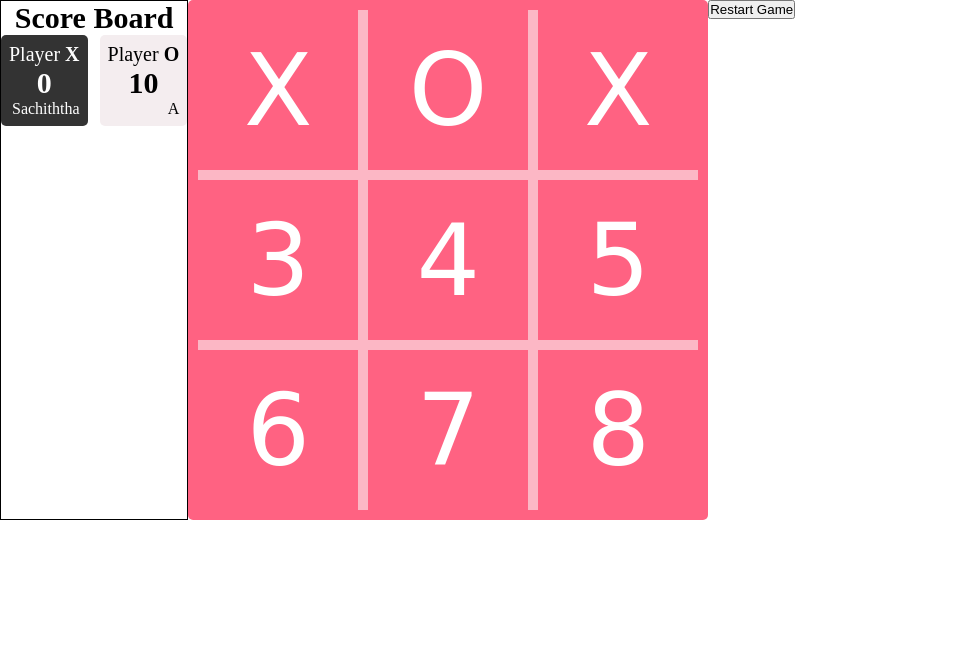
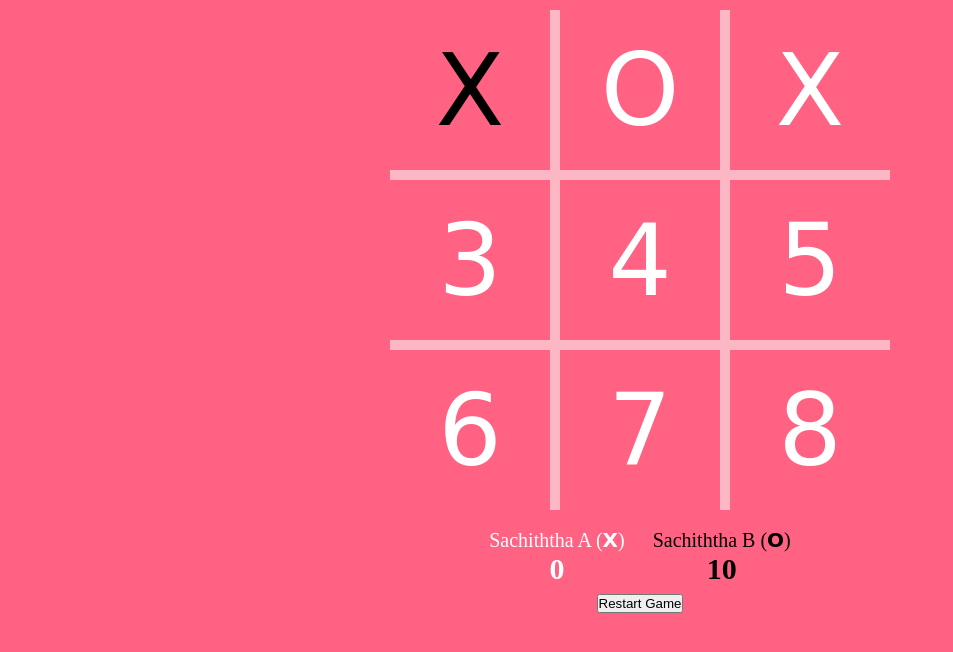
Before and after one commit to sacumesh/tic-tac-toe-web, a website: page index.html in a window 1280 px wide. Shown: the whole page, without its empty margins (0-953 px from the left). Drawn offline with Linux system fonts and the light colour scheme; a web font is replaced by a local one.

Commit message:
:alembic: alter desing

```diff
--- a/index.html
+++ b/index.html
@@ -15,48 +15,46 @@
   </head>
   <body>
     <main class="page-content">
+      <div class="game-board">
+        <div class="game-board__cell-container">
+          <button
+            id="game-board__btn-0"
+            class="game-board-btn game-board-btn--black-font"
+          >
+            X
+          </button>
+          <button id="game-board-btn-1" class="game-board-btn">O</button>
+          <button id="game-board-btn-2" class="game-board-btn">X</button>
+          <button id="game-board__btn-3" class="game-board-btn">3</button>
+          <button id="game-board__btn-4" class="game-board-btn">4</button>
+          <button id="game-board__btn-4" class="game-board-btn">5</button>
+          <button id="game-board__btn-5" class="game-board-btn">6</button>
+          <button id="game-board__btn-6" class="game-board-btn">7</button>
+          <button id="game-board__btn-7" class="game-board-btn">8</button>
+        </div>
+      </div>
       <div class="score-board">
-        <header class="score-board__header">Score Board</header>
         <div class="score-board__content">
           <div class="score-board__item">
             <div class="player player--one">
               <div class="player__header">
-                Player <span class="player__symbol">X</span>
+                Sachiththa A (<span class="player__symbol">X</span>)
               </div>
               <div class="player__score">0</div>
-              <div class="player__name">Sachiththa</div>
             </div>
           </div>
 
           <div class="score-board__item">
             <div class="player player--two">
               <div class="player__header">
-                Player <span class="player__symbol">O</span>
+                Sachiththa B (<span class="player__symbol">O</span>)
               </div>
               <div class="player__score">10</div>
-              <div class="player__name">A</div>
             </div>
           </div>
         </div>
       </div>
-      <div>
-        <div class="game-board">
-          <div class="game-board__cell-container">
-            <button id="game-board__btn-0" class="game-board-btn">X</button>
-            <button id="game-board-btn-1" class="game-board-btn">O</button>
-            <button id="game-board-btn-2" class="game-board-btn">X</button>
-            <button id="game-board__btn-3" class="game-board-btn">3</button>
-            <button id="game-board__btn-4" class="game-board-btn">4</button>
-            <button id="game-board__btn-4" class="game-board-btn">5</button>
-            <button id="game-board__btn-5" class="game-board-btn">6</button>
-            <button id="game-board__btn-6" class="game-board-btn">7</button>
-            <button id="game-board__btn-7" class="game-board-btn">8</button>
-          </div>
-        </div>
-      </div>
-      <div>
-        <button>Restart Game</button>
-      </div>
+      <button>Restart Game</button>
     </main>
   </body>
 </html>
--- a/sass/components/_game-board-button.scss
+++ b/sass/components/_game-board-button.scss
@@ -4,4 +4,8 @@
   border: none;
   color: $color-white;
   font-family: "Shantell Sans", cursive;
+
+  &--black-font {
+    color: $color-black;
+  }
 }
--- a/sass/components/_player.scss
+++ b/sass/components/_player.scss
@@ -20,14 +20,14 @@
 
   &__symbol {
     font-weight: 800;
+    font-family: "Shantell Sans", cursive;
   }
 
   &--one {
-    background-color: $color-dune;
     color: $color-white;
   }
 
   &--two {
-    background-color: $color-soft_peach;
+    color: $color-black;
   }
 }
--- a/sass/components/_score-board.scss
+++ b/sass/components/_score-board.scss
@@ -1,7 +1,6 @@
 .score-board {
   display: flex;
   flex-direction: column;
-  border: 1px solid $color-black;
   align-items: center;
 
   &__header {
--- a/sass/main.scss
+++ b/sass/main.scss
@@ -6,6 +6,13 @@
 @import "components/player";
 @import "components/game-board";
 @import "components/game-board-button";
+
+body {
+  background: $color-brink_pink;
+}
+
 .page-content {
   display: flex;
+  flex-direction: column;
+  align-items: center;
 }
```
Also changed, not shown: css/main.css, 1 other file.
